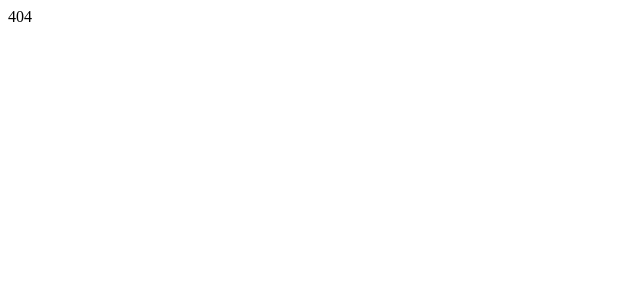
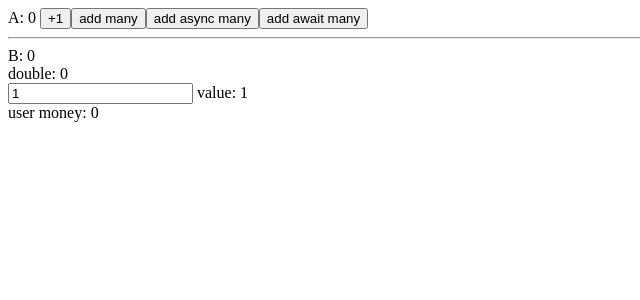
Before and after one commit to raul-front/vite, a Vue app: page /demo/pinia in a window 1280 px wide. Shown: the top 300 px of the page, without its empty margins (0-640 px from the left). Built offline with nearby package versions, Linux system fonts and the light colour scheme.

Commit message:
pinia使用示例

```diff
--- a/package.json
+++ b/package.json
@@ -10,6 +10,7 @@
     "fix": "eslint --fix src"
   },
   "dependencies": {
+    "pinia": "^2.0.9",
     "vue": "^3.2.25",
     "vue-router": "^4.0.12"
   },
--- a/src/main.js
+++ b/src/main.js
@@ -1,8 +1,13 @@
 import { createApp } from 'vue'
 import App from './App.vue'
 import router from './router'
+import { createPinia } from 'pinia'
+import { initCounter } from './store/useCounterStore'
 
 const app = createApp(App)
 app.use(router)
+app.use(createPinia())
+
+initCounter()
 
 router.isReady().then(() => app.mount('#app'))
--- a/src/router/index.js
+++ b/src/router/index.js
@@ -10,6 +10,11 @@ const router = createRouter({
       component: Home,
     },
     {
+      path: '/demo/pinia',
+      name: 'Demo_Pinia',
+      component: () => import('@/views/demo/pinia.vue'),
+    },
+    {
       path: '/:pathMatch(.*)*',
       name: 'NotFound',
       component: () => import('@/views/other/notFound.vue'),
--- /dev/null
+++ b/src/store/useCounterStore.js
@@ -0,0 +1,68 @@
+import { defineStore } from 'pinia'
+
+const useCounterStore = defineStore({
+  id: 'count',
+  state: () => ({
+    number: 0,
+  }),
+  getters: {
+    doubleNumber (state) {
+      return state.number * 2
+    },
+    addAnyNumber (state) {
+      return (n) => state.number + n
+    },
+  },
+  actions: {
+    addMany () {
+      const random = Math.round(Math.random() * 1000)
+      this.$state.number += random
+    },
+    addAsyncMany () {
+      const random = Math.round(Math.random() * 1000)
+      setTimeout(() => {
+        this.$state.number += random
+      }, 1000)
+    },
+    async addAsyncWithAwait () {
+      try {
+        const n = await anyAwait()
+        this.$state.number += n
+      } catch (e) {
+        console.log('error', e)
+      }
+    },
+  },
+})
+const anyAwait = () => {
+  return new Promise((resolve, reject) => {
+    setTimeout(() => {
+      const a = Math.random()
+      if (a < 0.5) {
+        resolve(30)
+      } else {
+        reject(new Error('error!!!!!!!!!!!!!!!!!'))
+      }
+    }, 1000)
+  })
+}
+
+// 这里做一个数据持久化处理
+export const initCounter = () => {
+// localstorage
+  const instance = useCounterStore()
+  // listen hooks
+  instance.$subscribe((mutation, state) => {
+    // save
+    localStorage.setItem(instance.$id, JSON.stringify(state))
+  })
+  // recover
+  const re = localStorage.getItem(instance.$id)
+  if (re) {
+    instance.$patch({
+      ...JSON.parse(re),
+    })
+  }
+}
+
+export default useCounterStore
--- /dev/null
+++ b/src/store/useUserMoney.js
@@ -0,0 +1,18 @@
+import { defineStore } from 'pinia'
+import useCounterStore from './useCounterStore'
+
+const useUserMoney = defineStore({
+  id: 'user',
+  state: () => ({
+    money: 1,
+  }),
+  getters: {
+    total (state) {
+      const counter = useCounterStore()
+      return counter.number * state.money
+    },
+  },
+
+})
+
+export default useUserMoney
--- /dev/null
+++ b/src/views/demo/AAA.vue
@@ -0,0 +1,23 @@
+<script setup="setup">
+import useCounterStore from '@/store/useCounterStore'
+
+const counter = useCounterStore()
+const addOne = () => {
+  counter.$patch({
+    number: counter.number + 1,
+  })
+}
+const { addMany, addAsyncMany, addAsyncWithAwait } = counter
+</script>
+
+<template>
+  <div>
+    A:
+    {{ counter.number }}
+
+    <button @click="addOne">+1</button>
+    <button @click="addMany">add many</button>
+    <button @click="addAsyncMany">add async many</button>
+    <button @click="addAsyncWithAwait">add await many</button>
+  </div>
+</template>
--- /dev/null
+++ b/src/views/demo/BBB.vue
@@ -0,0 +1,29 @@
+<script setup="setup">
+import { ref } from 'vue'
+import useCounterStore from '@/store/useCounterStore'
+import useUserMoney from '@/store/useUserMoney'
+
+const counter = useCounterStore()
+const userMoney = useUserMoney()
+const n = ref(1)
+</script>
+
+<template>
+  <hr>
+  <div>
+    <div>
+        B:
+        {{ counter.number }}
+    </div>
+    <div>
+        double: {{ counter.doubleNumber }}
+    </div>
+    <div>
+        <input v-model.number="n"/>
+        value: {{ counter.addAnyNumber(n) }}
+    </div>
+    <div>
+        user money: {{ userMoney.total }}
+    </div>
+  </div>
+</template>
--- /dev/null
+++ b/src/views/demo/pinia.vue
@@ -0,0 +1,9 @@
+<script setup>
+import BBB from './BBB.vue'
+import AAA from './AAA.vue'
+</script>
+
+<template>
+  <a-a-a/>
+  <b-b-b/>
+</template>
```
Also changed, not shown: 1 other file (tests, documents, lock files or other folders).
